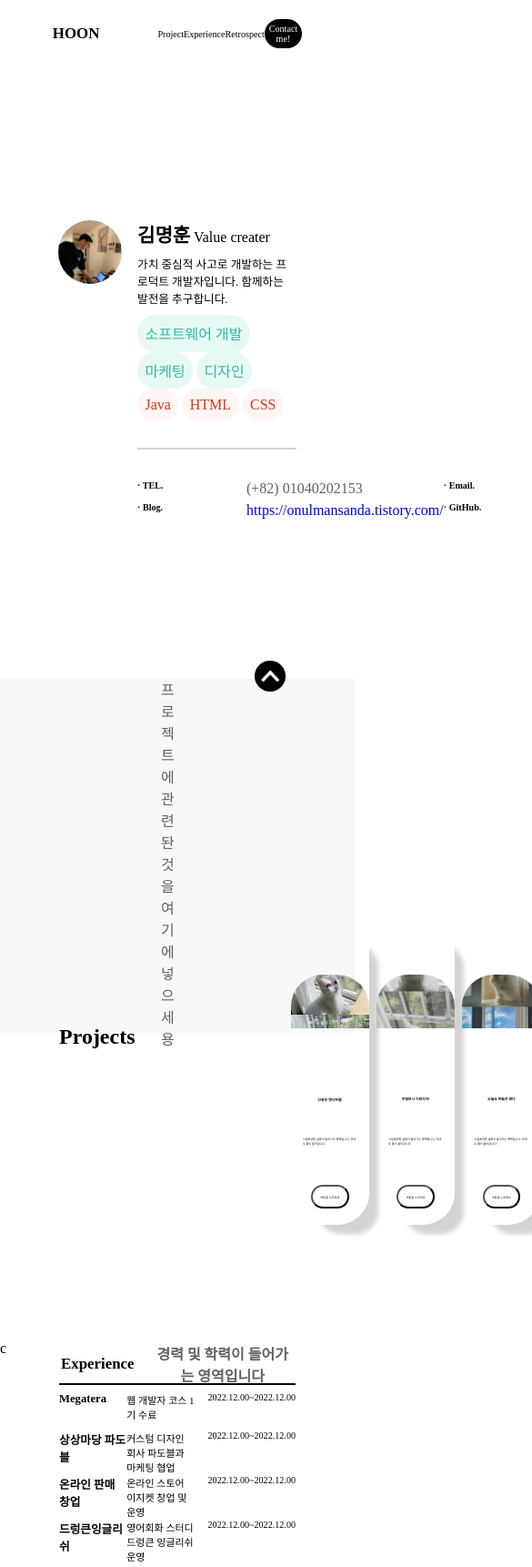
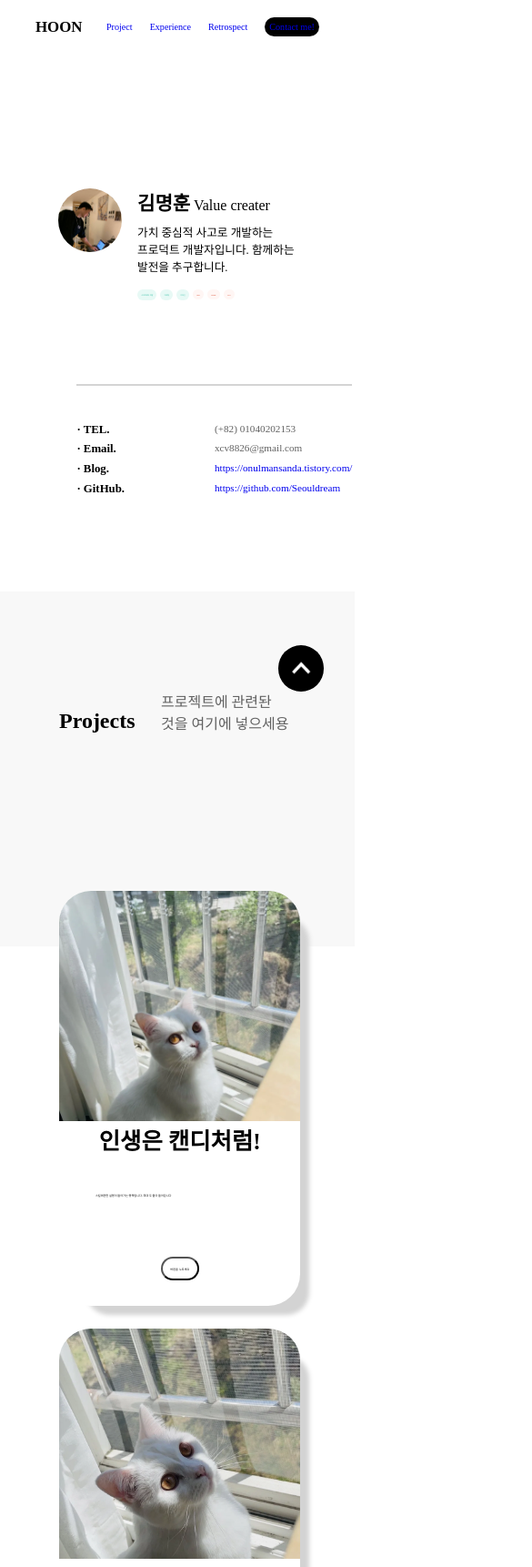
Before and after one commit to Seouldream/Seouldream.github.io, a plain HTML site: page index.html in a window 390 px wide. Shown: the top 1722 px of the page at 91% size, 585 px wide, since content can reach past the window. Drawn offline with Linux system fonts and the light colour scheme; a web font is replaced by a local one.

Commit message:
20220731-mobileScreenAdded
모바일 화면 적용완료

```diff
--- a/css/contact.css
+++ b/css/contact.css
@@ -1,4 +1,4 @@
-.contact {
+#contact {
     display: grid;
     grid-template-columns: 1fr 2fr 2fr 1fr;
     grid-template-rows: 1fr 4fr 1fr;
@@ -18,17 +18,19 @@
     grid-row: 1 / 2;
     grid-column: 1 / 3;
     grid-template-columns: 1fr 1fr;
+
 }
 
 .comment1 {
     display: inline-block;
     font-weight: 600;
-    font-size: 2vh;
+    font-size: 3vh;
+
 }
 
 .comment2 {
     display: inline-block;
-    font-size: 1.2vh;
+    font-size: 2vh;
     padding-top: 0.3vh;
     color:rgb(97,97,97);
 }
@@ -51,8 +53,8 @@
 
 .comment-box p {
     display: inline-block;
-    width: 30vh;
     align-self: center;
+    width:40vh;
 }
 
 
@@ -102,3 +104,24 @@ aside {
     filter: invert(100%) sepia(100%) saturate(0%) hue-rotate(288deg) brightness(102%) contrast(102%);
     transform: rotate(270deg);
 }
+
+
+@media screen and (max-width:600px) {
+    #contact {
+        height: 300px;
+    }
+
+    .contact-box {
+        grid-template-rows: 60% 40%;;
+    }
+
+    .comment3 {
+        text-align: center;
+    }
+
+    aside {
+        right: 4vh;
+        width:6vh;
+        height:6vh;
+    }
+}
--- a/css/experience.css
+++ b/css/experience.css
@@ -2,6 +2,7 @@ table {
     display: grid;
     grid-template-rows: 20% 1fr;
     grid-template-columns: 1fr;
+    height: 40vh;
 }
 
 thead {display: flex;
@@ -32,17 +33,17 @@ tbody .td1 {
     grid-column: 1 / 2;
     justify-self: start;
     font-weight: 600;
-    font-size: 1.5vh;
+    font-size: 2vh;
 }
 
 tbody .td2 {
     grid-column: 2 / 3;
     justify-self: start;
-    font-size: 1.3vh;
+    font-size: 1.8vh;
 }
 
 tbody .td3{
     grid-column: 3 / 4;
     justify-self: end;
-    font-size: 1.2vh;
+    font-size: 1.5vh;
 }
--- a/css/header.css
+++ b/css/header.css
@@ -6,8 +6,16 @@
     font-family: 'Spoqa Han Sans';
     text-decoration:none;
 
+    word-break: keep-all;
+
 }
 
+
+
+
+
+a:link {text-decoration: none;}
+a:visited {text-decoration: none; color:black}
 
 ul {
     list-style: none;
@@ -17,7 +25,7 @@ header {
     display:grid;
     grid-template-columns:1fr 2fr 2fr 1fr ;
     align-items: center;
-    height: 74px;
+    height: 7vh;
 
 }
 
@@ -51,3 +59,16 @@ header ul li {
     text-align: center;
 
 }
+
+#Contact a:visited {
+    color: white;
+}
+
+@media screen and (max-width:600px) {
+    header {
+        display: grid;
+        grid-template-columns: 0.5fr 1fr 3fr 0.5fr;
+    }
+
+
+}
--- a/css/profile.css
+++ b/css/profile.css
@@ -2,7 +2,7 @@
     display: grid;
     grid-template-columns: repeat(6, 1fr);
     grid-template-rows: 1fr 3fr;
-    height: 671px;
+    height: 62vh;
 
 }
 
@@ -71,7 +71,7 @@ h1 {
 #contact0 {
     display: grid;
     border-top: 2px solid #D4D4D4;
-    grid-template-columns: 120px 1fr 150px 1fr;
+    grid-template-columns: 6.25vw 1fr 7.8vw 1fr;
     grid-template-rows: 1fr 1fr;
     height:10vh;
     padding-top: 4vh;
@@ -145,19 +145,19 @@ h1 {
 .project-box-container {
     position: relative;
     top: -15vh;
-    left:320px;
+    left:16.7vw;
     display: grid;
     grid-template-columns: 1fr 1fr 1fr;
     width:66.6vw;
-    height:40vh;
+    height:47vh;
     column-gap: 1vh;
-    min-height: max-content;
+    min-height: fit-content;
 }
 
 #project-box1 {
 
     grid-column: 1 / 2;
-    height: 40vh;
+    height: 47vh;
     display: grid;
     grid-template-rows: 3fr 0.5fr 1fr 1fr;
     justify-items: center;
@@ -210,7 +210,7 @@ h1 {
 
 #project-box2 {
     grid-column: 2 / 3;
-    height: 40vh;
+    height: 47vh;
     display: grid;
     grid-template-rows: 3fr 0.5fr 1fr 1fr;
     justify-items: center;
@@ -264,7 +264,7 @@ h1 {
 
 
 #project-box3 {
-    height: 40vh;
+    height: 47vh;
     display: grid;
     grid-template-rows: 3fr 0.5fr 1fr 1fr;
     justify-items: center;
@@ -332,7 +332,7 @@ h1 {
     width:3px;
 }
 
-.table-container {
+#table-container {
         display: grid;
         grid-template-columns: 1fr 2fr 2fr 1fr;
         height: 20vh;
@@ -342,3 +342,122 @@ h1 {
 table {
     grid-column: 2 / 4;
 }
+
+@media screen and (max-width:600px) {
+    .profile {
+        height: 70vh;
+    }
+
+    .tag {
+        padding: 0.5vh;
+        font-size: 0.5vw;
+    }
+
+    .tag2 {
+        padding: 0.5vh;
+        font-size: 0.5vw;
+    }
+
+    #contact0 {
+        position: absolute;
+        display: grid;
+        grid-template-columns: 1fr 1fr;
+        grid-template-rows: repeat(4,1fr);
+        left: 10vh;
+        top: 50vh;
+    }
+
+    #contact0 dl {
+        display: grid;
+        grid-template-columns: 2fr 4fr;
+    }
+
+    #contact0 dt {
+        font-size: 0.8rem;
+        padding-top: 0.8vh;
+    }
+
+    #contact0 dd {
+        font-size: 0.7rem;
+        padding-top: 0.8vh;
+    }
+
+    #gray-box {
+        grid-template-columns: 1fr 4fr 1fr;
+    }
+
+    .project-box-container {
+        position: absolute;
+        display: grid;
+        grid-template-columns: 1fr;
+        grid-template-rows: repeat(3,1fr);
+        top:116vh;
+        row-gap: 3vh;
+
+    }
+
+    #project-box1 {
+        grid-row: 1 / 2;
+        height:54vh;
+        grid-column: 1 / 2;
+
+    }
+
+    #project-box2 {
+        height:54vh;
+        grid-row: 2 / 3;
+        grid-column: 1 / 2;
+    }
+
+    #project-box3 {
+        height:54vh;
+        grid-row: 3 / 4;
+        grid-column: 1 / 2;
+    }
+
+    #project-image1 {
+
+        width:68vw;
+        height:30vh;
+        background-position: center;
+    }
+
+    #project-image2 {
+
+        width:68vw;
+        height:30vh;
+        background-position: center;
+    }
+
+    #project-image3 {
+
+        width:68vw;
+        height:30vh;
+        background-position: center;
+    }
+
+    #project-box1 h3 {
+        font-size: 3vh;
+    }
+
+    #project-box2 h3 {
+        font-size: 3vh;
+    }
+
+    #project-box3 h3 {
+        font-size: 3vh;
+    }
+    .project {
+        display: grid;
+        grid-template-rows: 8fr 3fr;
+        height:1600px;
+    }
+
+    #table-container {
+        padding-top: 20vh;
+        display: inline-block;
+        grid-column: 2 / 4;
+
+    }
+
+}
--- a/css/retrospect.css
+++ b/css/retrospect.css
@@ -1,12 +1,14 @@
-.retrospect {
+#retrospect {
     display: grid;
     grid-template-columns: 1fr 4fr 1fr;
     grid-template-rows: 1fr 3fr 1fr;
-    height: 1010px;
+    height: 100vh;
     width: 100vw;
     background-color: rgb(50,50,50);
 
 }
+
+
 
 /* .retrospect>p{
     display: grid;
@@ -16,7 +18,7 @@
     align-content: end;
     justify-content: end;
 } */
-.retrospect .footprints {
+#retrospect .footprints {
     display: inline-block;
     grid-row: 1 / 2;
     grid-column: 2 / 3;
@@ -27,14 +29,14 @@
     font-size: 1.2vh;
 }
 
-.retrospect span{
+#retrospect span{
     display: inline;
     font-size: 1.5vh;
     width: fit-content;
     height: fit-content;
 }
 
-.retrospect h2 {
+#retrospect h2 {
     display: inline-block;
     font-size: 2vh;
     grid-row: 1 / 2;
@@ -46,7 +48,7 @@
 }
 
 .classification {
-    grid-column: 2 / 3;
+   grid-column: 2 / 3;
     grid-row: 1 / 2;
     display: flex;
     justify-self: end;
@@ -61,7 +63,7 @@
     color: white;
     font-size: 1.1vh;
 }
-.retrospect .contents-box {
+#retrospect .contents-box {
     grid-column: 2 / 3;
     grid-row: 2 / 3;
     display: grid;
@@ -140,3 +142,18 @@
     z-index: 5;
     background-position-x: -11vh ;
 }
+
+@media screen and (max-width:600px) {
+    #retrospect {
+        height:50vh;
+    }
+    .contents-box>div {
+        height:16.7vw;
+        border-radius: 15px;
+        display: flex;
+        flex-direction: row;
+        font-size: 20px;
+        justify-content: center;
+    }
+
+}
--- a/index.html
+++ b/index.html
@@ -2,6 +2,7 @@
 <html lang="en">
     <head>
         <meta charset="UTF-8">
+        <meta name="viewport" content="width=device-width, maximum-scale=1.0, minimum-scale=1, user-scalable=yes,initial-scale=1.0" />
         <link rel="stylesheet" href="css/header.css"/>
         <link rel="stylesheet" href="css/profile.css"/>
         <link rel="stylesheet" href="css/experience.css"/>
@@ -14,10 +15,10 @@
                 <span class="profile-name">HOON</span>
             <nav>
                 <ul>
-                    <li id="Project">Project</li>
-                    <li id="Experience">Experience</li>
-                    <li id="Retrosepct">Retrospect</li>
-                    <li id="Contact">Contact me!</li>
+                    <li id="Project"><a href=#gray-box>Project</a></li>
+                    <li id="Experience"><a href=#table-container>Experience</a></li>
+                    <li id="Retrosepct"><a href=#retrospect>Retrospect</a></li>
+                    <li id="Contact"><a href=#contact>Contact me!</a></li>
                 </ul>
             </nav>
         </header>
@@ -81,7 +82,7 @@
                 </div>
             </div>
                 <!-----------EXP---------->
-                <div  class="table-container">
+                <div  id="table-container">
                 <table>
                 <thead>
                   <tr>
@@ -91,7 +92,7 @@
                 <tbody>
                     <tr>
                       <td class="td1">Megatera</td><td class="td2">웹 개발자 코스 1기 수료</td><td class="td3"><time datetime="2022.12.00">2022.12.00</time>~<time datetime="2022.12.00">2022.12.00</time></td>
-                    </tr>c
+                    </tr>
                     <tr>
                       <td class="td1">상상마당 파도블</td></td><td class="td2">커스텀 디자인 회사 파도블과 마케팅 협업</td><td class="td3"><time datetime="2022.12.00">2022.12.00</time>~<time datetime="2022.12.00">2022.12.00</time></td>
                     </tr>
@@ -107,7 +108,7 @@
             </section>
 
              <!--------------RETRO---------->
-            <section class="retrospect">
+            <section id="retrospect">
 
                 <h2>Retrospect</h2>
                 <span class="footprints">개발자 Hoon의 발자취 엿보기</span>
@@ -128,7 +129,7 @@
                     <div class="contents-box8"><span>브런치</span></div>
                 </div>
             </section>
-            <section class="contact">
+            <section id="contact">
                 <div class="contact-box">
                 <div class="comment-box">
                     <p> <span class="comment1">경험을 최고의 가치로 여깁니다.</span>
```
